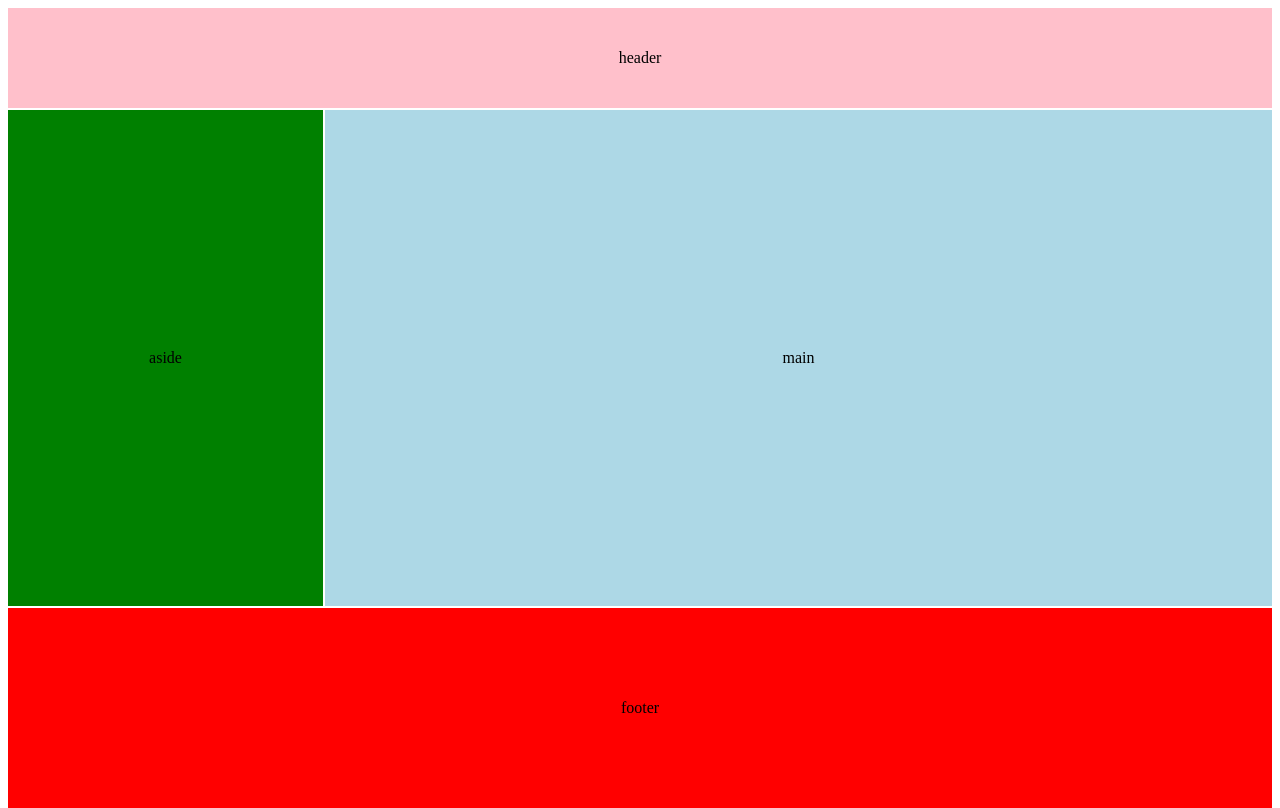
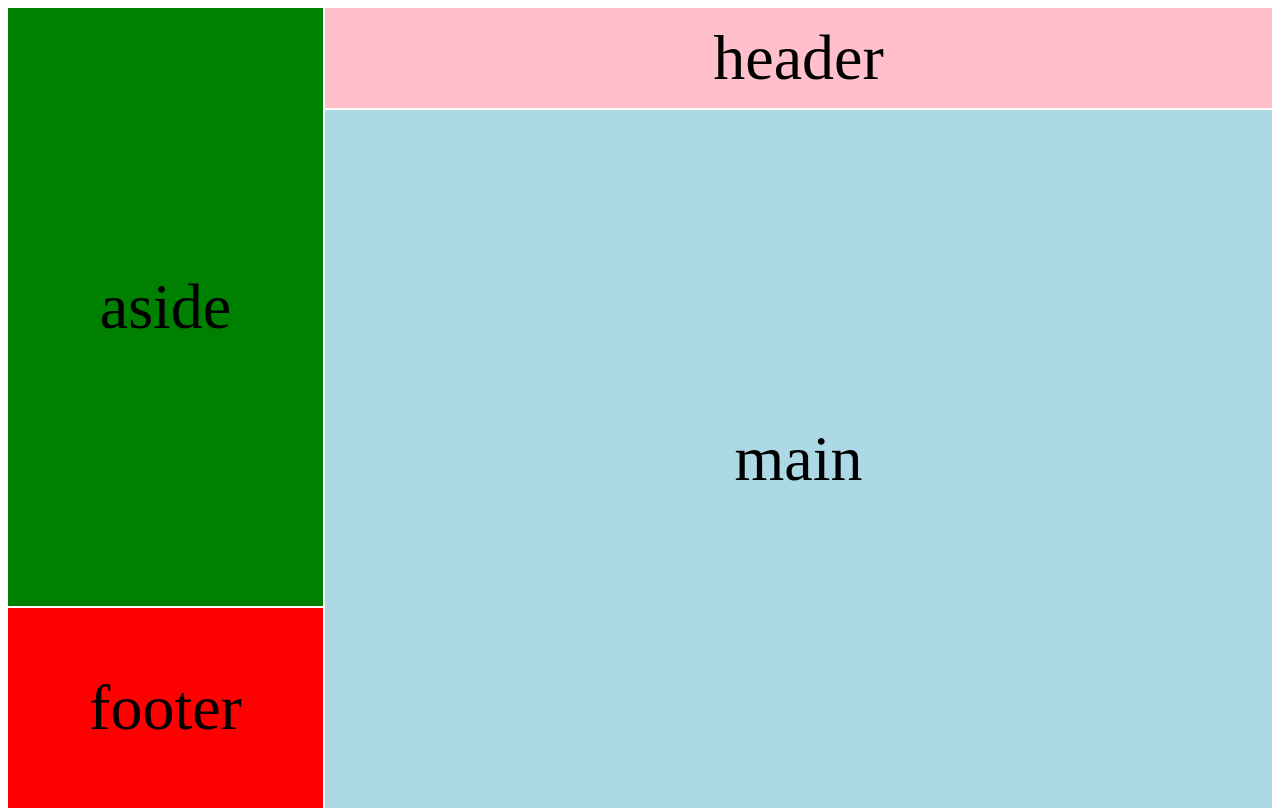
Before and after one commit to zenmarshy1103/myproject13jan2022, a plain HTML site: page index.html in a window 1280 px wide. Drawn offline with Linux system fonts and the light colour scheme.

Commit message:
more css grid template area

```diff
--- a/assets/css/main.css
+++ b/assets/css/main.css
@@ -17,6 +17,7 @@
 body,
 html {
     height: 100%;
+    font-size: 2rem;
 }
 
 header, aside, main, footer {
@@ -80,10 +81,22 @@ body {
     body{
         grid-template-columns: 1fr 2fr 1fr;
         grid-template-rows: 100px 1fr 200px;
-        grid-template-areas:
+        /* grid-template-areas:
             "my-header my-header my-header"
             "my-aside my-main my-main"
             "my-footer my-footer my-footer"
+        ; */
+
+        /* grid-template-areas:
+            "- my-header my-header"
+            "my-aside my-main my-main"
+            "my-footer my-footer my-footer"
+        ; */
+
+        grid-template-areas:
+            "my-aside my-header my-header"
+            "my-aside my-main my-main"
+            "my-footer my-main my-main"
         ;
 
 
@@ -101,5 +114,12 @@ body {
             "my-footer"
         ;
 
+        /* grid-template-areas:
+            "my-footer"
+            "my-main"
+            "my-header"
+            "my-aside"
+        ;
+         */
     }
  }
```
